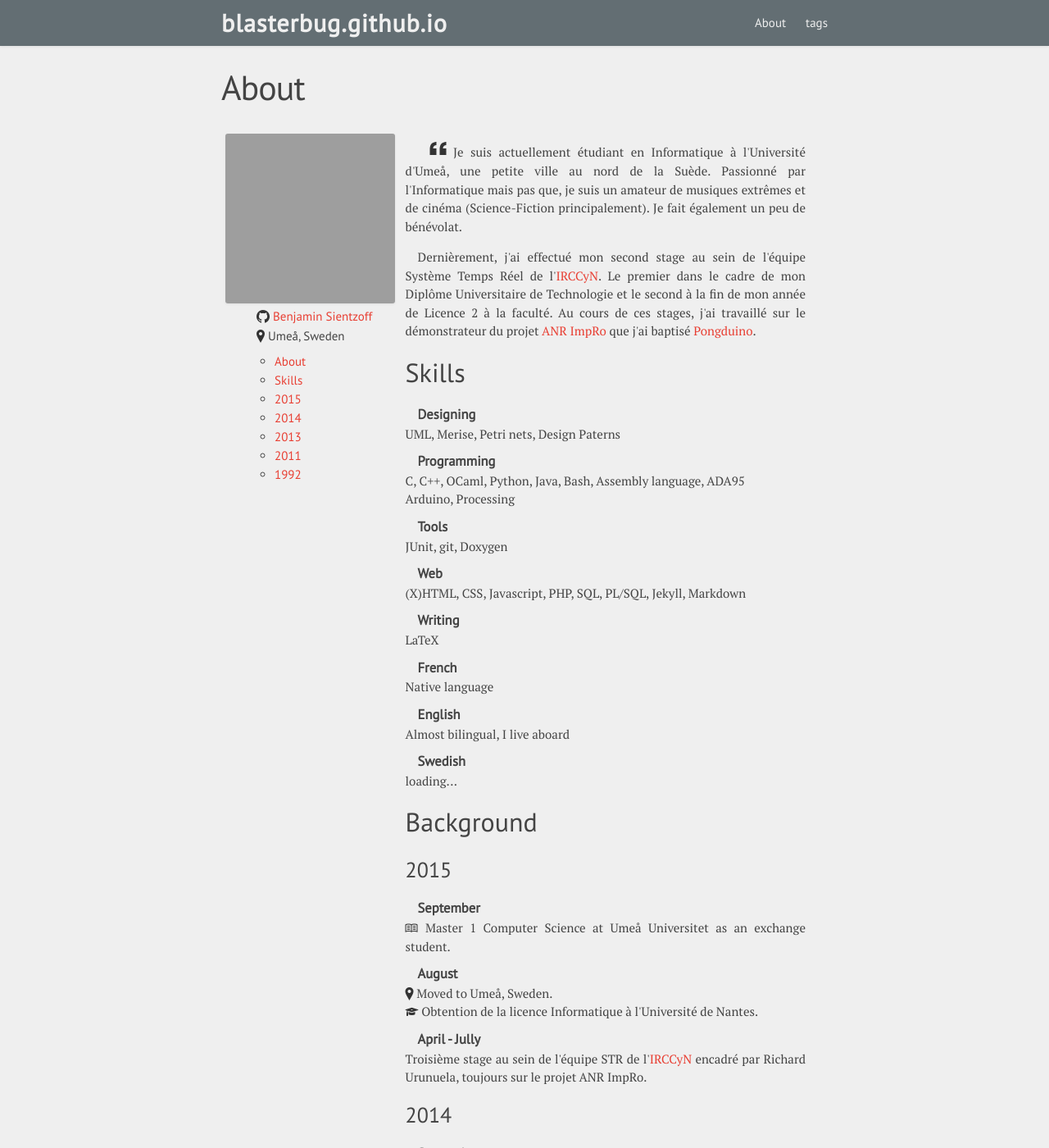
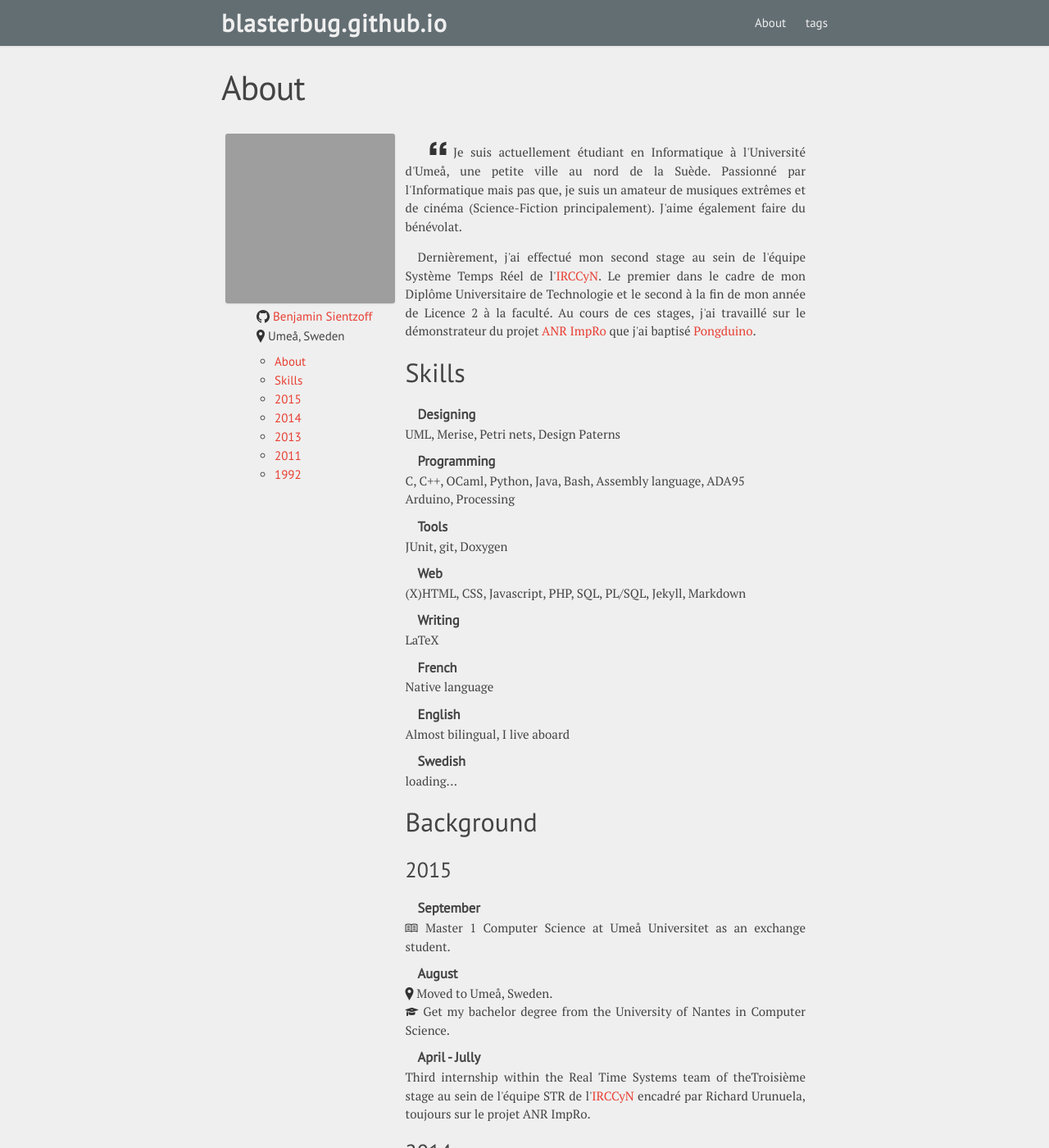
Before and after one commit to blasterbug/blasterbug.github.io, a Jekyll site: the page built from curriculum.md, in a window 1280 px wide and 1400 px high. Shown: the whole window at 82% size. Built offline with Jekyll 4.4.1, drawn with Linux system fonts in a browser that asks for light colours; some web fonts are replaced; Markdown is read by kramdown in place of the engine named in the settings; some of the changed text lies outside the part shown; grey boxes are pictures that could not be loaded.

Commit message:
some updates

```diff
--- a/_includes/footer.html
+++ b/_includes/footer.html
@@ -18,8 +18,8 @@
         <ul class="social-media-list">
           {% if site.github_username %}
           <li>
+            <span class="octicon octicon-mark-github"></span>
             <a href="https://github.com/{{ site.github_username }}">
-              <span class="octicon octicon-mark-github"></span>
               <span class="username">{{ site.github_username }}</span>
             </a>
           </li>
--- a/curriculum.md
+++ b/curriculum.md
@@ -9,7 +9,10 @@ permalink: /curriculum/
 
     <ul>
         <li>
-            <span class="octicon octicon-mark-github"></span> <a href="http://www.github.com/blasterbug" title="My profil on GitHub"> Benjamin Sientzoff</a>
+            <span class="octicon octicon-mark-github"></span>
+            <a href="http://www.github.com/blasterbug" title="My profil on GitHub">
+                Benjamin Sientzoff
+            </a>
         </li>
         <li><span class="octicon octicon-location"></span> Umeå, Sweden</li>
     </ul>
@@ -18,7 +21,7 @@ permalink: /curriculum/
         <ul>
             <li><a href="#aboutme">About</a></li>
             <li><a href="#skills">Skills</a></li>
-			<li><a href="#cur-2015" title="Sweden!" >2015</a></li>
+            <li><a href="#cur-2015" title="Sweden!" >2015</a></li>
             <li><a href="#cur-2014" title="La fin du monde ?" >2014</a></li>
             <li><a href="#cur-2013" title="J'ai eu mon DUT!" >2013</a></li>
             <li><a href="#cur-2011" title="Bienvenue sur GH" >2011</a></li>
@@ -31,8 +34,9 @@ permalink: /curriculum/
 <section>
 
     <p id="aboutme">
-        <span class="mega-octicon octicon-quote" ></span> Je suis actuellement étudiant en Informatique à l'Université d'Umeå, une petite ville au nord de la Suède. Passionné par l'Informatique mais pas que, je suis un amateur de musiques extrêmes et de cinéma (Science-Fiction principalement). Je fait également un peu de bénévolat.
+        <span class="mega-octicon octicon-quote" ></span> Je suis actuellement étudiant en Informatique à l'Université d'Umeå, une petite ville au nord de la Suède. Passionné par l'Informatique mais pas que, je suis un amateur de musiques extrêmes et de cinéma (Science-Fiction principalement). J'aime également faire du bénévolat.
     </p>
+
     <p>
         Dernièrement, j'ai effectué mon second stage au sein de l'équipe Système Temps Réel de l'<a href="http://www.irccyn.ec-nantes.fr/fr/l-irccyn/presentation" target="_blank" title="Institut de Recherche en Communication et Cybernétique de Nantes" >IRCCyN</a>. Le premier dans le cadre de mon Diplôme Universitaire de Technologie et le second à la fin de mon année de Licence 2 à la faculté. Au cours de ces stages, j'ai travaillé sur le démonstrateur du projet <a href="http://anr-impro.irccyn.ec-nantes.fr/#description" target="_blank" title="Description du projet ANR ImpRo" >ANR ImpRo</a> que j'ai baptisé <a href="/tags/#pongduino" >Pongduino</a>.
     </p>
@@ -65,9 +69,9 @@ permalink: /curriculum/
 		<dd><span class="octicon octicon-book"></span> Master 1 Computer Science at Umeå Universitet as an exchange student.</dd>
 		<dt>August</dt>
 		<dd><span class="octicon octicon-location"></span> Moved to Umeå, Sweden.</dd>
-        <dd><span class="octicon octicon-mortar-board"></span> Obtention de la licence Informatique à l'Université de Nantes.</dd>
+        <dd><span class="octicon octicon-mortar-board"></span> Get my bachelor degree from the University of Nantes in Computer Science.</dd>
         <dt>April - Jully</dt>
-        <dd>Troisième stage au sein de l'équipe STR de l'<a href="http://www.irccyn.ec-nantes.fr/fr/l-irccyn/presentation" target="_blank" title="Institut de Recherche en Communication et Cybernétique de Nantes" >IRCCyN</a> encadré par Richard Urunuela, toujours sur le projet ANR ImpRo.</dd>
+        <dd>Third internship within the Real Time Systems team of theTroisième stage au sein de l'équipe STR de l'<a href="http://www.irccyn.ec-nantes.fr/fr/l-irccyn/presentation" target="_blank" title="Institut de Recherche en Communication et Cybernétique de Nantes" >IRCCyN</a> encadré par Richard Urunuela, toujours sur le projet ANR ImpRo.</dd>
     </dl>
 
     <h3 id="cur-2014" >2014</h3>
```
Also changed, not shown: other parts of _includes/footer.html (+1 -1 lines).
